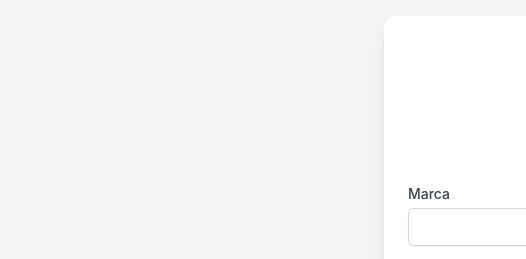
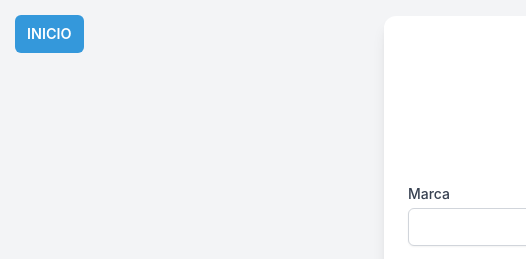
Before and after one commit to invs99/FF, a plain HTML site: page modem.html in a window 1280 px wide. Shown: the top 259 px of the page, 0-526 px from the left. Drawn offline with nearby package versions, Linux system fonts and the light colour scheme.

Commit message:
Update modem.html

```diff
--- a/modem.html
+++ b/modem.html
@@ -4,6 +4,7 @@
     <meta charset="UTF-8" />
     <meta name="viewport" content="width=device-width, initial-scale=1.0" />
     <title>Entrega de Modem</title>
+    <a href="index.html" class="home-button">Inicio</a>
     <!-- Incluir Tailwind CSS para un diseño moderno y responsive -->
     <script src="https://cdn.tailwindcss.com"></script>
     <!-- Incluir jsPDF para generar el documento PDF -->
@@ -43,6 +44,26 @@
         .main-content {
             z-index: 10;
         }
+        .home-button {
+    position: absolute;
+    top: 15px;
+    left: 15px;
+    background-color: #3498db;
+    color: white;
+    border: none;
+    border-radius: 6px;
+    padding: 8px 12px;
+    font-size: 0.9rem;
+    font-weight: 600;
+    cursor: pointer;
+    text-transform: uppercase;
+    text-decoration: none;
+    transition: background-color 0.3s;
+}
+
+.home-button:hover {
+    background-color: #217dbb;
+}
     </style>
 </head>
 <body class="bg-gray-100 flex flex-col items-center justify-start min-h-screen p-4 font-sans">
```
